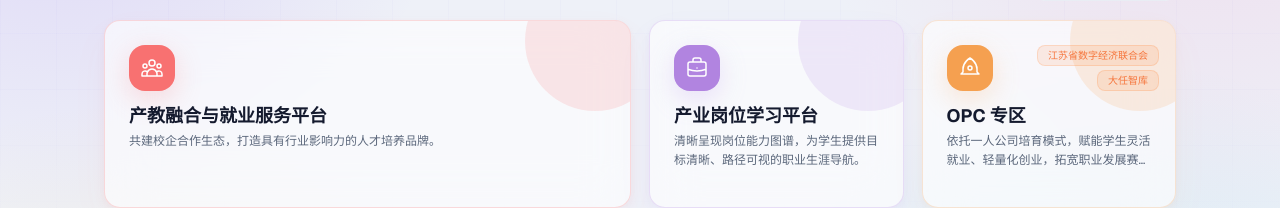
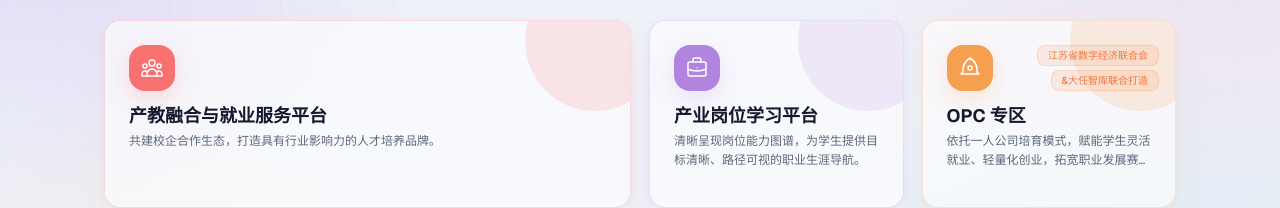
Before and after one commit to chenproton/zhiyu-backend, a Next.js app: page /portal in a window 1280 px wide. Shown: the part 247-455 px from the top of the page. Built offline with nearby package versions, Linux system fonts and the light colour scheme; no server answers.

Commit message:
fix(portal): 更新 OPC 第二个标签文案

```diff
--- a/app/portal/page.tsx
+++ b/app/portal/page.tsx
@@ -304,7 +304,7 @@ function GradientTile({
             江苏省数字经济联合会
           </span>
           <span className="text-[10px] font-medium text-orange-600/70 bg-orange-500/10 border border-orange-500/15 px-2.5 py-0.5 rounded-xl whitespace-nowrap">
-            大任智库
+            &大任智库联合打造
           </span>
         </span>
       )}
--- a/app/portal1/page.tsx
+++ b/app/portal1/page.tsx
@@ -304,7 +304,7 @@ function GradientTile({
             江苏省数字经济联合会
           </span>
           <span className="text-[10px] font-medium text-orange-600/70 bg-orange-500/10 border border-orange-500/15 px-2.5 py-0.5 rounded-xl whitespace-nowrap">
-            大任智库
+            &大任智库联合打造
           </span>
         </span>
       )}
```
Also changed, not shown: 1 other file (tests, documents, lock files or other folders).
